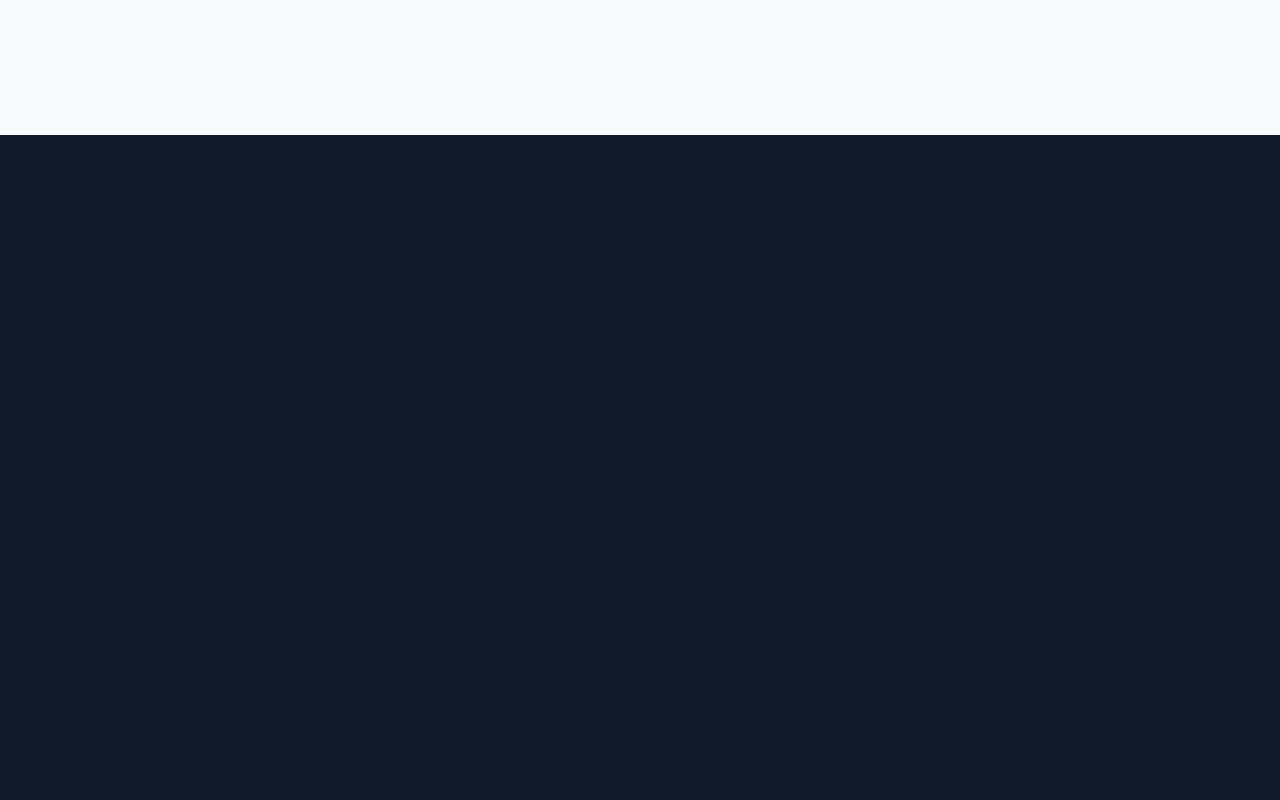
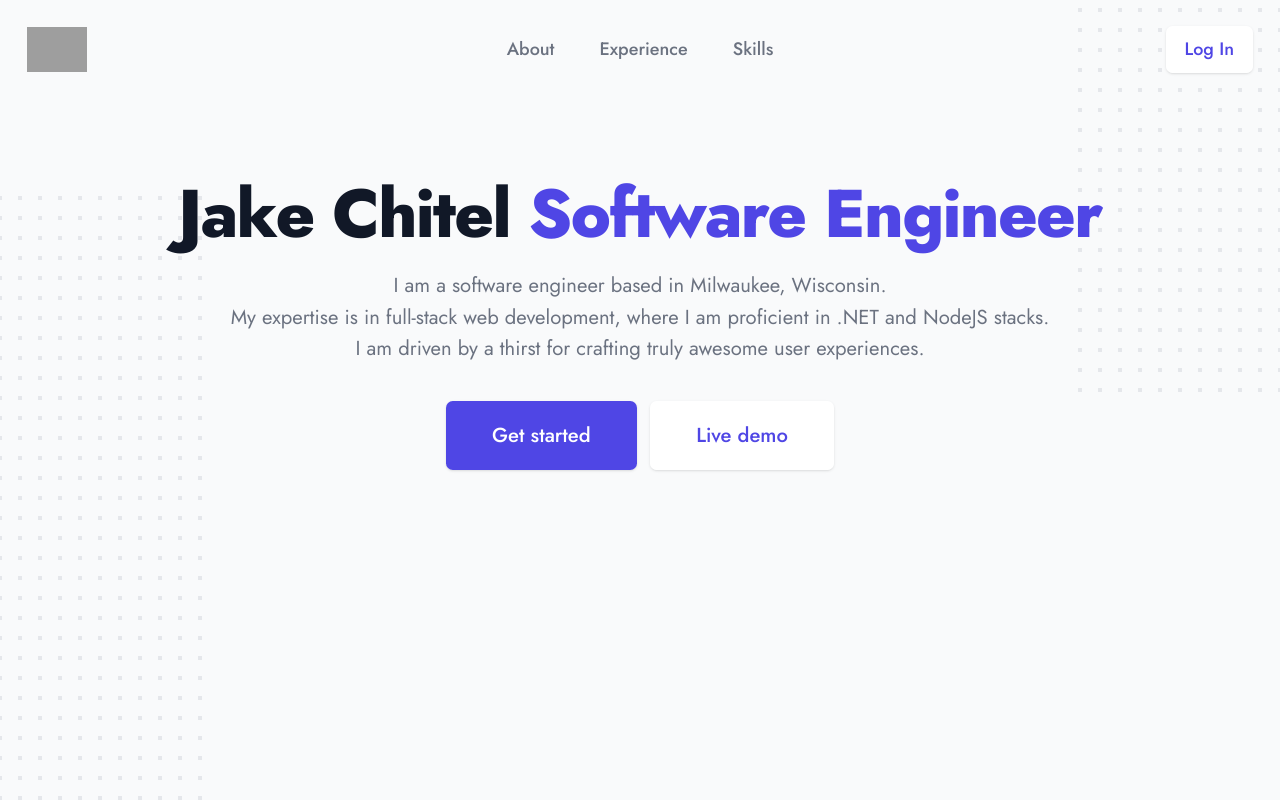
Before and after one commit to jchitel/jakechitel.com, a Next.js app: page / in a window 1280 px wide. Built offline with nearby package versions, Linux system fonts and the light colour scheme; grey boxes are pictures that could not be loaded.

Commit message:
completed initial tailwind ui import

```diff
--- a/src/components/home/index.tsx
+++ b/src/components/home/index.tsx
@@ -1,9 +1,10 @@
-import { Header } from './header';
-import { Hero } from './hero';
 import { About, Education } from './about';
 import { Experience } from './experience';
 import { Skills } from './skills';
 import cx from 'classnames';
+import { Popover, Transition } from '@headlessui/react';
+import { HiMenu, HiX } from 'react-icons/hi';
+import { Fragment } from 'react';
 
 const OldHome = () => (
     <div>
@@ -27,8 +28,9 @@ export const Home = () => {
     return (
         <div className="relative bg-gray-50 overflow-hidden">
             <Background />
-            <div className="relative pt-6 pb-16 sm:pb-24">
-
+            <div className="relative pt-6 pb-16 min-h-screen sm:pb-24">
+                <Header />
+                <Hero />
             </div>
         </div>
     )
@@ -57,7 +59,7 @@ const Background = () => {
                             <rect x={0} y={0} width={4} height={4} className="text-gray-200" fill="currentColor" />
                         </pattern>
                     </defs>
-                    <rect width={404} height={784} fill="url(pattern1)" />
+                    <rect width={404} height={784} fill="url(#pattern1)" />
                 </svg>
                 <svg
                     className="absolute left-full transform -translate-y-3/4 -translate-x-1/4 md:-translate-y-1/2 lg:-translate-x-1/2"
@@ -78,9 +80,145 @@ const Background = () => {
                             <rect x={0} y={0} width={4} height={4} className="text-gray-200" fill="currentColor" />
                         </pattern>
                     </defs>
-                    <rect width={404} height={784} fill="url(pattern2)" />
+                    <rect width={404} height={784} fill="url(#pattern2)" />
                 </svg>
             </div>
         </div>
     )
 }
+
+const navigation = [
+    { name: 'About', href: '#about' },
+    { name: 'Experience', href: '#experience' },
+    { name: 'Skills', href: '#skills' },
+];
+
+const Header = () => {
+    return (
+        <Popover>
+            <div className="max-w-7xl mx-auto px-4 sm:px-6">
+                <nav className="relative flex items-center justify-between sm:h-10 md:justify-center" aria-label="Global">
+                    <div className="flex items-center flex-1 md:absolute md:inset-y-0 md:left-0">
+                        <div className="flex items-center justify-between w-full md:w-auto">
+                            <a href="#top">
+                                <span className="sr-only">Workflow</span>
+                                <img className="h-8 w-auto sm:h-10" src="https://tailwindui.com/img/logos/workflow-mark-indigo-600.svg" alt="" />
+                            </a>
+                            <div className="-mr-2 flex items-center md:hidden">
+                                <Popover.Button className="bg-gray-50 rounded-md p-2 inline-flex items-center justify-center text-gray-400 hover:text-gray-500 hover:bg-gray-100 focus:outline-none focus:ring-2 focus:ring-inset focus:ring-indigo-500">
+                                    <span className="sr-only">Open main menu</span>
+                                    <HiMenu className="h-6 w-6" aria-hidden="true" />
+                                </Popover.Button>
+                            </div>
+                        </div>
+                    </div>
+                    <div className="hidden md:flex md:space-x-10">
+                        {navigation.map(item => (
+                            <a key={item.name} href={item.href} className="font-medium text-gray-500 hover:text-gray-900">
+                                {item.name}
+                            </a>
+                        ))}
+                    </div>
+                    <div className="hidden md:absolute md:flex md:items-center md:justify-end md:inset-y-0 md:right-0">
+                        <span className="inline-flex rounded-md shadow">
+                            <a
+                                href="#"
+                                className="inline-flex items-center px-4 py-2 border border-transparent text-base font-medium rounded-md text-indigo-600 bg-white hover:bg-gray-50"
+                            >
+                                Log In
+                            </a>
+                        </span>
+                    </div>
+                </nav>
+            </div>
+
+            <Transition
+                as={Fragment}
+                enter="duration-150 ease-out"
+                enterFrom="opacity-0 scale-95"
+                enterTo="opacity-100 scale-100"
+                leave="duration-100 ease-in"
+                leaveFrom="opacity-100 scale-100"
+                leaveTo="opacity-0 scale-95"
+            >
+                <Popover.Panel
+                    focus
+                    className="absolute z-10 top-0 inset-x-0 p-2 transition transform origin-top-right md:hidden"
+                >
+                    <div className="rounded-lg shadow-md bg-white ring-1 ring-black ring-opacity-5 overflow-hidden">
+                        <div className="px-5 pt-4 flex items-center justify-between">
+                            <div>
+                                <img
+                                    className="h-8 w-auto"
+                                    src="https://tailwindui.com/img/logos/workflow-mark-indigo-600.svg"
+                                    alt=""
+                                />
+                            </div>
+                            <div className="-mr-2">
+                                <Popover.Button className="bg-white rounded-md p-2 inline-flex items-center justify-center text-gray-400 hover:text-gray-500 hover:bg-gray-100 focus:ring-2 focus:ring-inset focus:ring-indigo-500">
+                                    <span className="sr-only">Close menu</span>
+                                    <HiX className="h-6 w-6" aria-hidden="true" />
+                                </Popover.Button>
+                            </div>
+                        </div>
+                        <div className="px-2 pt-2 pb-3">
+                            {navigation.map((item) => (
+                                <a
+                                    key={item.name}
+                                    href={item.href}
+                                    className="block px-3 py-2 rounded-md text-base font-medium text-gray-700 hover:text-gray-900 hover:bg-gray-50"
+                                >
+                                    {item.name}
+                                </a>
+                            ))}
+                        </div>
+                        <a
+                            href="#"
+                            className="block w-full px-5 py-3 text-center font-medium text-indigo-600 bg-gray-50 hover:bg-gray-100"
+                        >
+                            Log in
+                        </a>
+                    </div>
+                </Popover.Panel>
+            </Transition>
+        </Popover>
+    )
+}
+
+const Hero = () => {
+    return (
+        <main className="mt-16 mx-auto max-w-7xl px-4 sm:mt-24">
+            <div className="text-center">
+                <h1 className="text-4xl tracking-tight font-extrabold text-gray-900 sm:text-5xl md:text-6xl">
+                    <span className="block xl:inline">Jake Chitel</span>{' '}
+                    <span className="block text-indigo-600 xl:inline">Software Engineer</span>
+                </h1>
+                <p className="mt-3 max-w-md mx-auto text-base text-gray-500 sm:text-lg md:mt-5 mg:text-xl md:max-w-3xl">
+                    I am a software engineer based in Milwaukee, Wisconsin.
+                    <br />
+                    My expertise is in full-stack web development, where I am proficient in .NET and NodeJS stacks.
+                    <br />
+                    I am driven by a thirst for crafting truly awesome user experiences.
+                </p>
+                <div className="mt-5 max-w-md mx-auto sm:flex sm:justify-center md:mt-8">
+                    <div className="rounded-md shadow">
+                        <a
+                            href="#"
+                            className="w-full flex items-center justify-center px-8 py-3 border border-transparent text-base font-medium rounded-md text-white bg-indigo-600 hover:bg-indigo-700 md:py-4 md:text-lg md:px-10"
+                        >
+                            Get started
+                        </a>
+                    </div>
+                    <div className="mt-3 rounded-md shadow sm:mt-0 sm:ml-3">
+                        <a
+                            href="#"
+                            className="w-full flex items-center justify-center px-8 py-3 border border-transparent text-base font-medium rounded-md text-indigo-600 bg-white hover:bg-gray-50 md:py-4 md:text-lg md:px-10"
+                        >
+                            Live demo
+                        </a>
+                    </div>
+                </div>
+            </div>
+        </main>
+    )
+}
```
